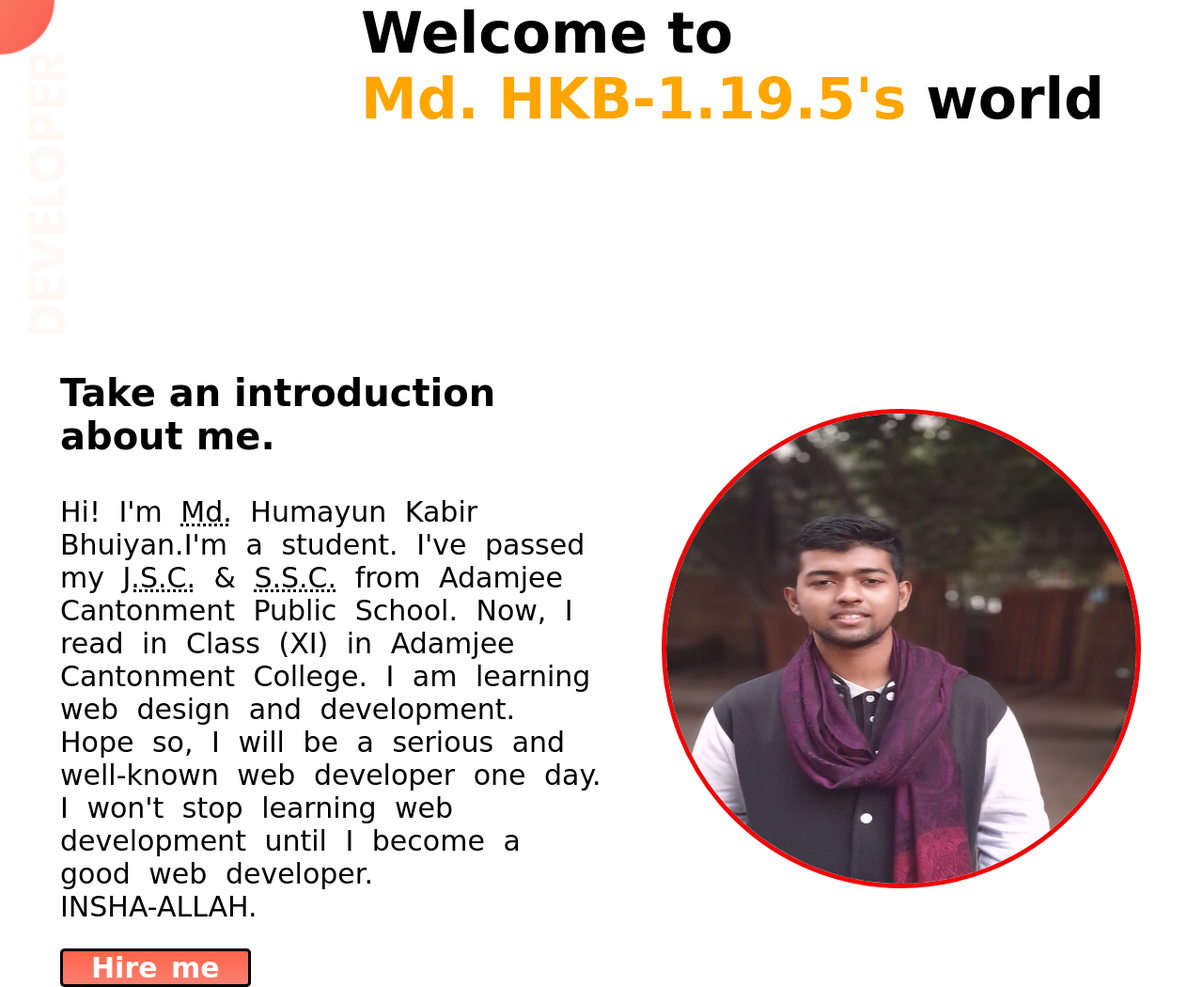
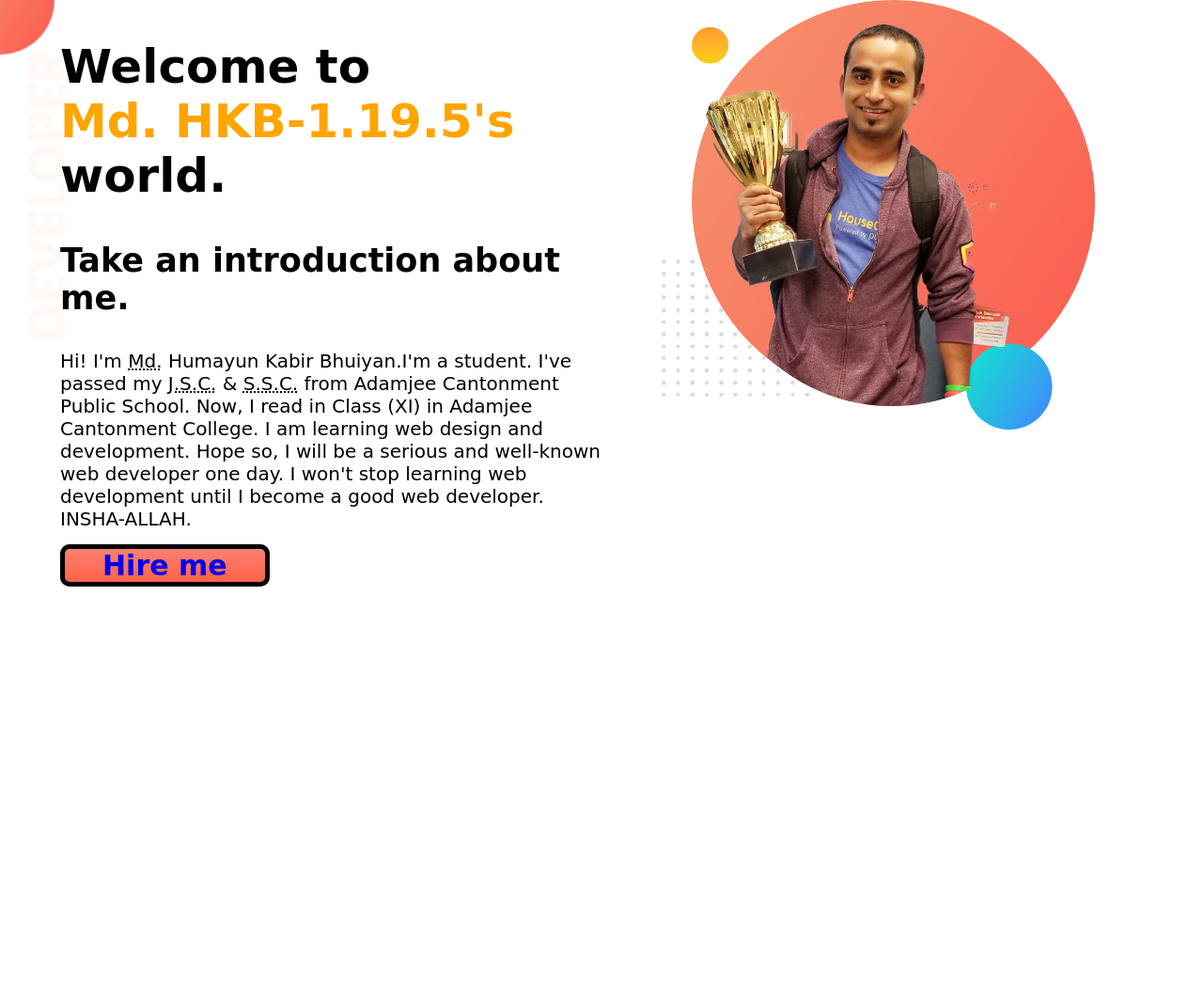
Before and after one commit to Md-HKB-1195/Developer-portfolio, a plain HTML site: page index.html in a window 1280 px wide. Shown: the whole page at 94% size. After the commit the page ends 800 px from the top, so only its background shows below. Drawn offline with Linux system fonts and the light colour scheme; a web font is replaced by a local one.

Commit message:
top banner added

```diff
--- a/index.html
+++ b/index.html
@@ -11,28 +11,26 @@
     <link rel="stylesheet" href="style.css">
 </head>
 <body>
-    <section class="first-sec">
-
-        <div class="title"> <h1 class="Header">Welcome to <br>
-            <span class="Head-name"> Md. HKB-1.19.5's</span> world</h1></div>
-
-
+    <section class="top-banner">
         <div class="half-width">
-
-
-
-            <h3 class="intro">Take an introduction about me.</h3>
-                <p class="about-me">Hi!
-                    I'm <abbr title="Muhammad">Md.</abbr> Humayun Kabir Bhuiyan.I'm a student. I've passed my <abbr title="Junior School Certificate Exam">J.S.C.</abbr>  & <abbr title="Secondary School Certificate Exam">S.S.C.</abbr> from Adamjee Cantonment Public School. Now, I read in Class (XI) in Adamjee Cantonment College. I am learning web design and development. Hope so, I will be a serious and well-known web developer one day.
-                    I won't stop learning web development until I become a good web developer.
-                    <br>
-                            INSHA-ALLAH.
-                </p>
-
-                <a href="https://www.linkedin.com/in/md-hkb-596a91211/" target="_blank" class="hire-me">Hire me</a>
+            <h1>Welcome to <br><span class="orange-color">Md. HKB-1.19.5's </span> world.</h1>
+            <h3 style="font-size: 35px;">Take an introduction about me.</h3>
+                    <p style="font-size: 20px;">Hi!
+                        I'm <abbr title="Muhammad">Md.</abbr> Humayun Kabir Bhuiyan.I'm a student. I've passed my <abbr title="Junior School Certificate Exam">J.S.C.</abbr>  & <abbr title="Secondary School Certificate Exam">S.S.C.</abbr> from Adamjee Cantonment Public School. Now, I read in Class (XI) in Adamjee Cantonment College. I am learning web design and development. Hope so, I will be a serious and well-known web developer one day.
+                        I won't stop learning web development until I become a good web developer.
+                        <br>
+                                INSHA-ALLAH.
+                    </p>
+                    <a class="link-button" target="_blank" href="https://www.linkedin.com/in/md-hkb-596a91211/">Hire me</a>
         </div>
         <div class="half-width">
-            <img src="images/image-2.jpg" alt="">
+            <img src="images/jhankar.png" alt="">
+        </div>
+    </section>
+
+    <section>
+        <div>
+
         </div>
     </section>
 </body>
--- a/style.css
+++ b/style.css
@@ -4,58 +4,38 @@ body{
 }
 
 
-.title{
-    height: 355px;
+h1{
+    font-size: 50px;
 }
 
-
-.first-sec{
-    background-image: url(images/top-banner.png);
-    background-repeat: no-repeat;
-}
-
-.Header{
-    font-size: 60px;
-    margin-left: 30%;
-    margin-top: 0%;
-}
-
-.Head-name{
+.orange-color{
     color: orange;
 }
 
-.intro{
-    font-size: 40px;
-}
-
-.about-me{
- font-size: 30px;
- word-spacing: 10px;
+section{
+    display: flex;
 }
 
 .half-width{
     width: 45%;
-    float: left;
-    margin-left: 5%;
-    margin-top: 0;
+    padding-left: 5%;
 }
 
-.half-width img {
-    height: 500px;
-    width: 500px;
-    border:rgb(238, 7, 7) 5px solid;
-    border-radius: 750px;
-    margin-top: 80px;
+.half-width img{
+    width: 80%;
 }
 
-.hire-me{
-    color: white;
-    border: 3px solid black;
-    padding: 0px 30px;
-    background-image: linear-gradient(tomato, salmon);
-    font-weight: bolder;
+.link-button{
     text-decoration: none;
-    border-radius: 5px;
     font-size: 30px;
-    word-spacing: 4px;
+    font-weight: 800;
+    border: black 5px solid;
+    border-radius: 10px;
+    background-image: linear-gradient(salmon, tomato);
+    padding: 0px 40px;
 }
+
+.top-banner{
+    background-image: url(images/top-banner.png);
+    background-repeat: no-repeat;
+}
```
